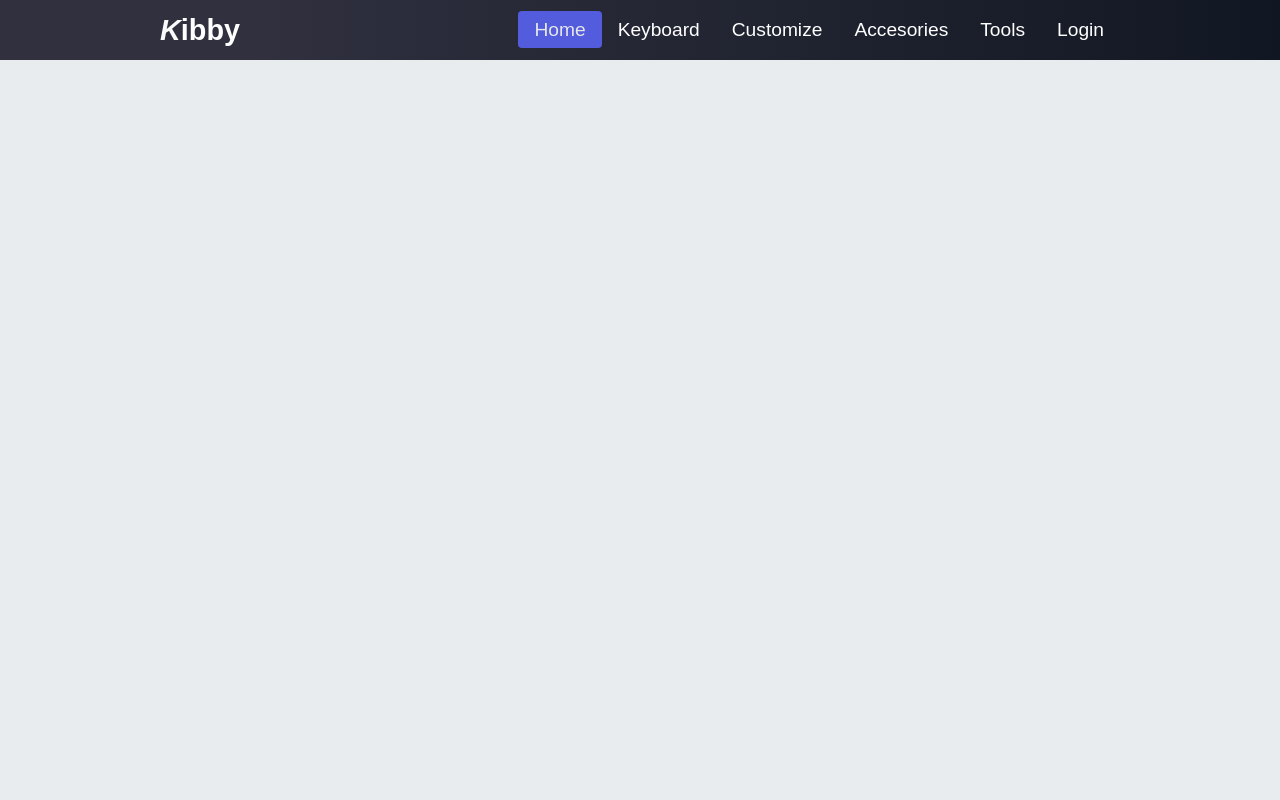
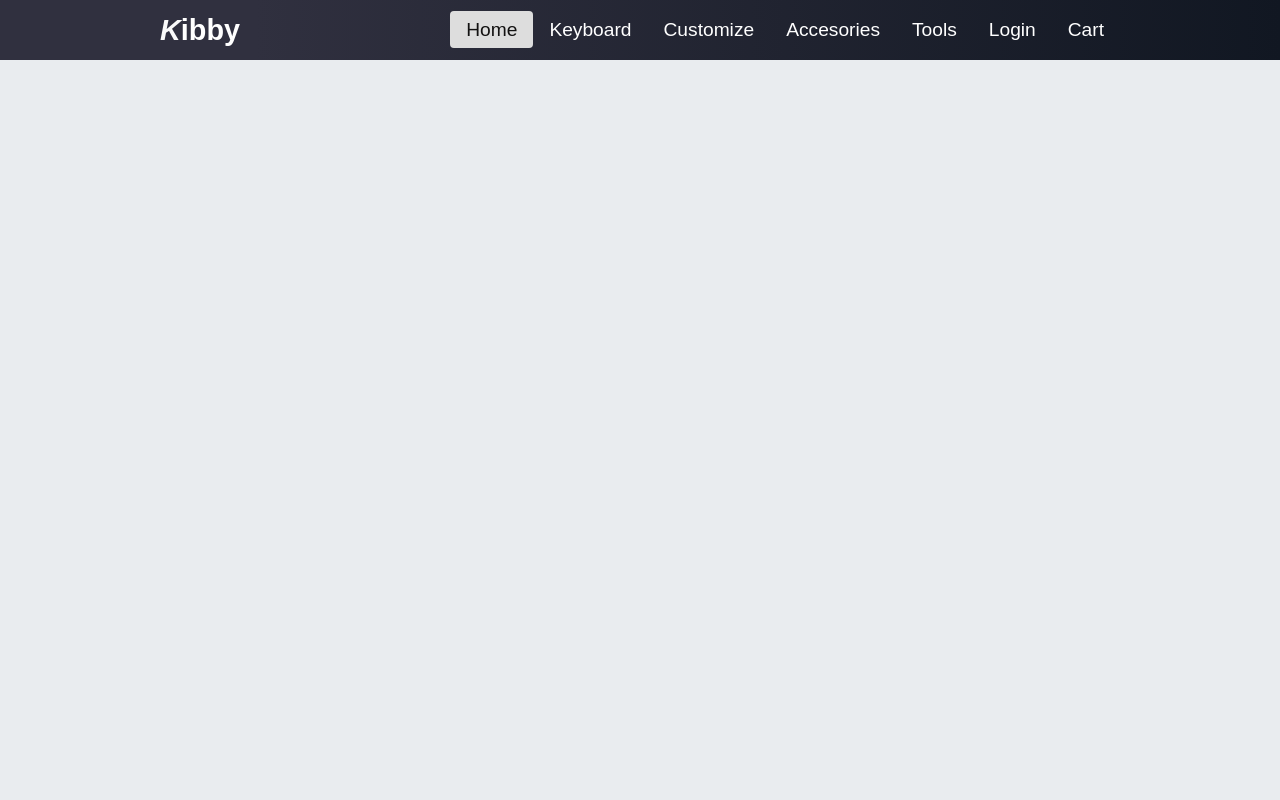
Before and after one commit to if-else-ai/se-frontend, a React (Create React App) app: page / in a window 1280 px wide. In both pictures the pointer is over the link "Home". Shown: the top 800 px of the page. Built offline with nearby package versions, Linux system fonts and the light colour scheme.

Commit message:
Add Navigation Link

```diff
--- a/src/components/Navbar/MenuItems.js
+++ b/src/components/Navbar/MenuItems.js
@@ -29,4 +29,9 @@ export const MenuItems = [
     url: "/Login",
     cName: "nav-links",
   },
+  {
+    title: "Cart",
+    url: "/Cart",
+    cName: "nav-links",
+  },
 ];
--- a/src/components/Navbar/Navbar.css
+++ b/src/components/Navbar/Navbar.css
@@ -52,8 +52,8 @@
 }
 
 .nav-links:hover {
-  background-color: #525cdd;
-  color: rgb(230, 230, 230);
+  background-color: #dddddd;
+  color: rgb(19, 18, 18);
   border-radius: 4px;
   transition: all 0.2s ease-out;
 }
```
